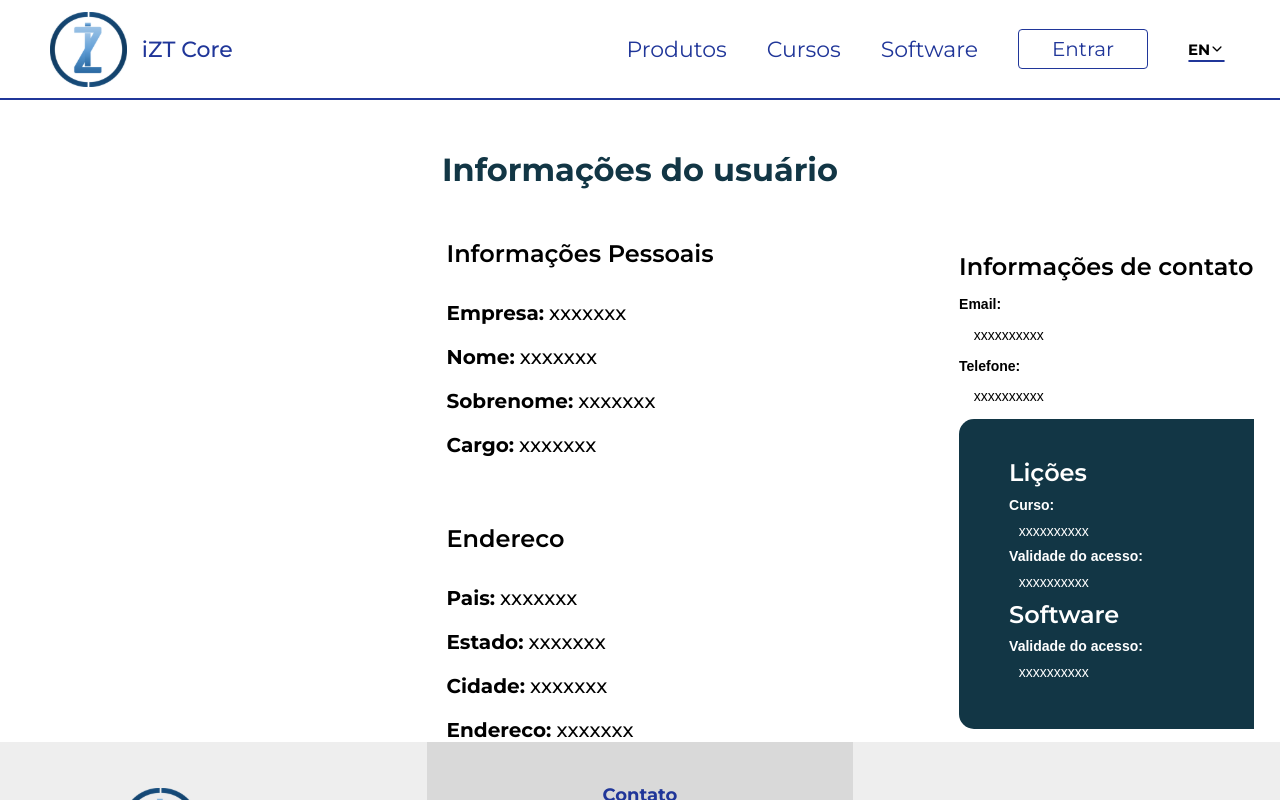
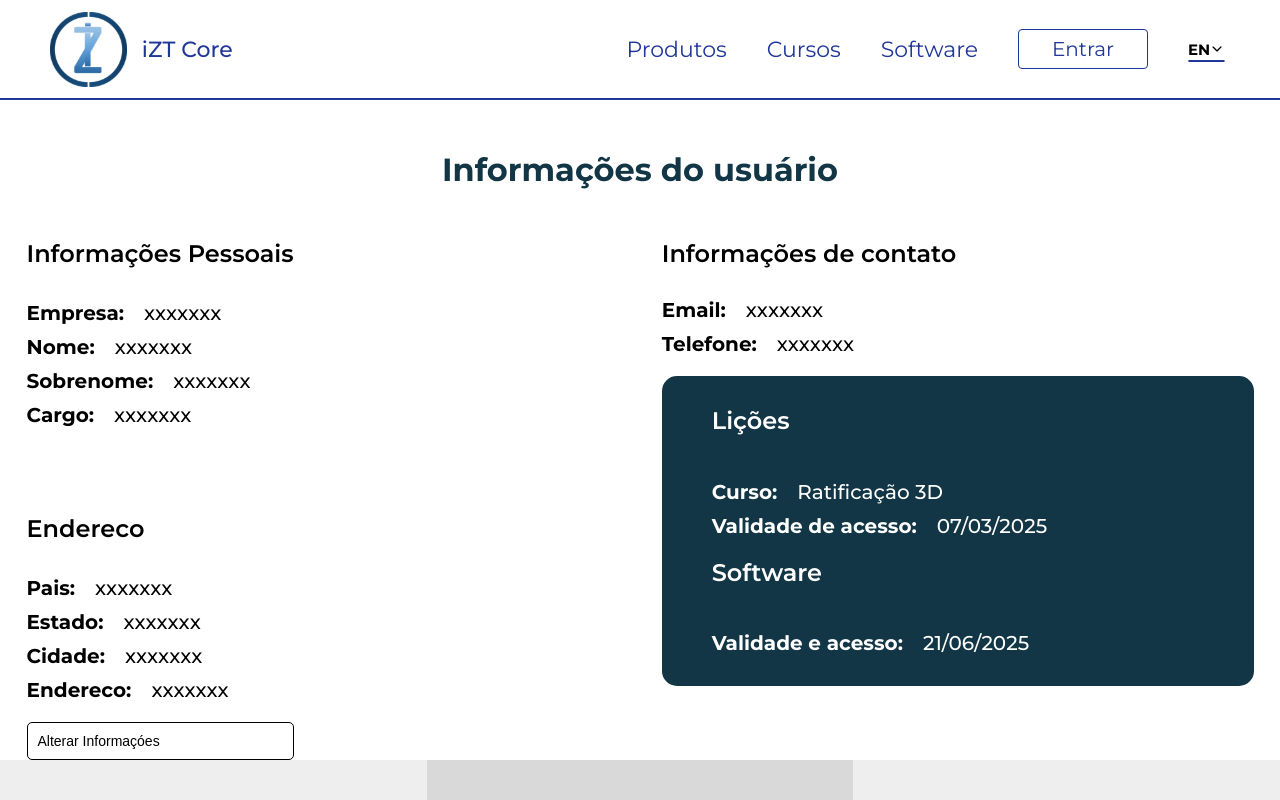
Before and after one commit to cpejr/IZT-web-frontend, a React (Vite) app: page /perfil in a window 1280 px wide. Shown: the top 800 px of the page. Built offline with nearby package versions, Linux system fonts and the light colour scheme.

Commit message:
fix: css

```diff
--- a/src/pages/Profile/Profile.jsx
+++ b/src/pages/Profile/Profile.jsx
@@ -3,8 +3,6 @@ import {
   Page,
   Title,
   PersonalData,
-  Label,
-  Value,
   Address,
   Contact,
   Lessons,
@@ -12,16 +10,22 @@ import {
   FirstColumn,
   SecondColumn,
   Subtitle,
+  Border,
+  Info2,
+  Infos,
+  ChangeInfo,
 } from './Styles';
 
 function Profile() {
   return (
     <Page>
+      <Border />
       <Title>Informações do usuário</Title>
       <Container>
         <FirstColumn>
           <PersonalData>
             <Subtitle>Informações Pessoais</Subtitle>
+            <Infos>
               <Info>
                 <h1>Empresa: </h1>
                 <h2>xxxxxxx</h2>
@@ -38,9 +42,11 @@ function Profile() {
                 <h1>Cargo: </h1>
                 <h2>xxxxxxx</h2>
               </Info>
+            </Infos>
           </PersonalData>
           <Address>
             <Subtitle>Endereco</Subtitle>
+            <Infos>
               <Info>
                 <h1>Pais: </h1>
                 <h2>xxxxxxx</h2>
@@ -57,25 +63,43 @@ function Profile() {
                 <h1>Endereco: </h1>
                 <h2>xxxxxxx</h2>
               </Info>
+            </Infos>
           </Address>
+          <ChangeInfo>Alterar Informaçóes</ChangeInfo>
         </FirstColumn>
         <SecondColumn>
           <Contact>
             <Subtitle>Informações de contato</Subtitle>
-            <Label>Email:</Label>
-            <Value>xxxxxxxxxx</Value>
-            <Label>Telefone:</Label>
-            <Value>xxxxxxxxxx</Value>
+            <Infos>
+              <Info>
+                <h1>Email: </h1>
+                <h2>xxxxxxx</h2>
+              </Info>
+              <Info>
+                <h1>Telefone: </h1>
+                <h2>xxxxxxx</h2>
+              </Info>
+            </Infos>
           </Contact>
           <Lessons>
             <Subtitle>Lições</Subtitle>
-            <Label color="white">Curso:</Label>
-            <Value color="white">xxxxxxxxxx</Value>
-            <Label color="white">Validade do acesso:</Label>
-            <Value color="white">xxxxxxxxxx</Value>
-            <Subtitle color="white">Software</Subtitle>
-            <Label color="white">Validade do acesso:</Label>
-            <Value color="white">xxxxxxxxxx</Value>
+            <Infos>
+              <Info2>
+                <h1>Curso: </h1>
+                <h2>Ratificação 3D</h2>
+              </Info2>
+              <Info2>
+                <h1>Validade de acesso: </h1>
+                <h2>07/03/2025</h2>
+              </Info2>
+            </Infos>
+            <Subtitle>Software</Subtitle>
+            <Infos>
+              <Info2>
+                <h1>Validade e acesso: </h1>
+                <h2>21/06/2025</h2>
+              </Info2>
+            </Infos>
           </Lessons>
         </SecondColumn>
       </Container>
--- a/src/pages/Profile/Styles.js
+++ b/src/pages/Profile/Styles.js
@@ -5,8 +5,17 @@ export const Page = styled.div`
   flex-direction: column;
   align-items: center;
   margin-top: 50px;
+  width: 100%;
+  height: auto;
+  @media (max-width: 700px) {
+    display: flex;
+    flex-direction: column;
+    align-items: center;
+    padding: 0px;
+    gap: 20px;
+  }
 `;
-
+export const Border = styled.div``;
 export const Title = styled.h2`
   font-family: 'Montserrat';
   font-style: normal;
@@ -16,33 +25,65 @@ export const Title = styled.h2`
   text-align: center;
 
   color: #123645;
+  width: 100%;
+  height: auto;
+
+  @media (max-width: 700px) {
+    font-size: 24px;
+    line-height: 29px;
+    text-align: center;
+  }
 `;
 
 export const Subtitle = styled.h3`
   margin-bottom: 5%;
+  font-family: 'Montserrat';
+  font-style: normal;
+  font-weight: 700;
+  font-size: 20px;
+  line-height: 24px;
+  white-space: nowrap;
+
+  color: #000000;
+  width: 100%;
+  height: auto;
+  @media (max-width: 700px) {
+    font-size: 18px;
+    line-height: 22px;
+    text-align: center;
+  }
 `;
 
 export const Container = styled.div`
   display: flex;
   flex-direction: row;
-  justify-content: end;
-  align-items: center;
+  justify-content: center;
   width: 100%;
   max-width: 1227px;
   max-height: 560px;
   margin-top: 50px;
+  gap: 30%;
+  @media (max-width: 700px) {
+    display: flex;
+    flex-direction: column;
+    align-items: center;
+
+    gap: 20px;
+  }
 `;
 
 export const FirstColumn = styled.div`
   display: flex;
   flex-direction: column;
-
-  margin-right: 20%;
+  gap: 20px;
 `;
 
 export const SecondColumn = styled.div`
   display: flex;
   flex-direction: column;
+  gap: 20px;
+  width: 100%;
+  height: auto;
 `;
 
 export const PersonalData = styled.div`
@@ -67,9 +108,19 @@ export const PersonalData = styled.div`
     color: #000000;
   }
 `;
+export const Infos = styled.div`
+  display: flex;
+  flex-direction: column;
+  align-items: flex-start;
+  padding: 0px;
+  gap: 10px;
+  width: 100;
+  height: auto;
+`;
+
 export const Info = styled.div`
   display: flex;
-  gap: 5px;
+  gap: 20px;
   h1 {
     font-family: 'Montserrat';
     font-style: normal;
@@ -90,16 +141,7 @@ export const Info = styled.div`
   }
 `;
 
-export const Value = styled.p`
-  margin: 5%;
-  color: ${(props) => props.color ?? 'black'};
-`;
-
-export const Label = styled.p`
-  font-weight: bold;
-  color: ${(props) => props.color ?? 'black'};
-`;
-export const Address = styled.p`
+export const Address = styled.div`
   display: flex;
   flex-direction: column;
   display: flex;
@@ -121,7 +163,31 @@ export const Address = styled.p`
     color: #000000;
   }
 `;
+export const ChangeInfo = styled.p`
+  padding: 10px;
+  gap: 10px;
+
+  width: 100%;
+  height: auto;
+
+  border: 1px solid #000000;
+  border-radius: 5px;
+  h3 {
+    font-family: 'Montserrat';
+    font-style: normal;
+    font-weight: 600;
+    font-size: 18px;
+    line-height: 22px;
+
+    display: flex;
+    align-items: center;
+    text-align: center;
+
+    color: #203699;
+  }
+`;
 export const Contact = styled.p`
+  gap: 20px;
   h3 {
     font-family: 'Montserrat';
     font-style: normal;
@@ -132,30 +198,22 @@ export const Contact = styled.p`
     color: #000000;
   }
 `;
+
 export const Lessons = styled.p`
   display: flex;
   flex-direction: column;
   justify-content: center;
   align-items: flex-start;
   padding: 50px;
-  /* gap: 40px; */
+  white-space: nowrap;
+  gap: 20px;
 
   width: 100%;
   height: auto;
   max-height: 310px;
 
   background: #123645;
-  border-radius: 15px 0px 0px 15px;
-  h2 {
-    font-family: 'Montserrat';
-    font-style: normal;
-    font-weight: 600;
-    font-size: 24px;
-    line-height: 29px;
-
-    color: #ffff;
-  }
-
+  border-radius: 15px 15px 15px 15px;
   h3 {
     font-family: 'Montserrat';
     font-style: normal;
@@ -163,6 +221,28 @@ export const Lessons = styled.p`
     font-size: 24px;
     line-height: 29px;
 
-    color: #ffff;
+    color: #fff;
   }
 `;
+export const Info2 = styled.div`
+  display: flex;
+  gap: 20px;
+  h1 {
+    font-family: 'Montserrat';
+    font-style: normal;
+    font-weight: 700;
+    font-size: 20px;
+    line-height: 24px;
+
+    color: #fff;
+  }
+  h2 {
+    font-family: 'Montserrat';
+    font-style: normal;
+    font-weight: 500;
+    font-size: 20px;
+    line-height: 24px;
+
+    color: #fff;
+  }
+`;
```
Lines whose indentation alone changed are shown as unchanged.
